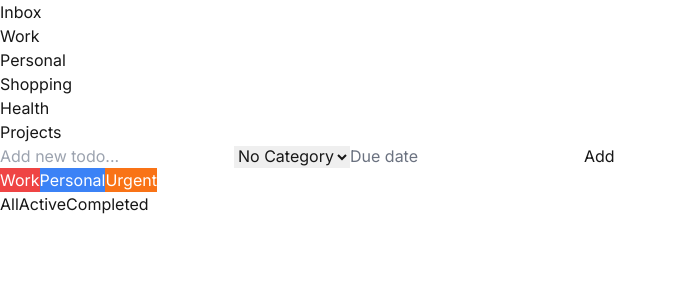
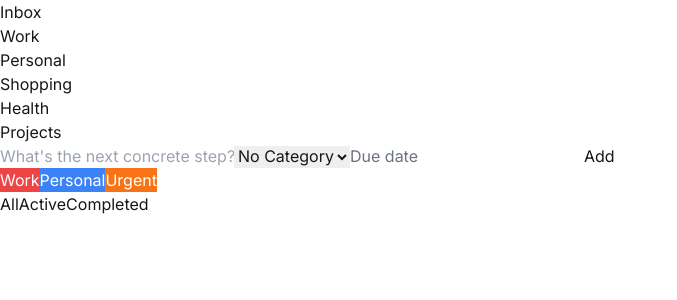
Before and after one commit to XaviGIT/todo-cockpit, a Next.js app: page / in a window 1280 px wide. Shown: the top 300 px of the page, without its empty margins (0-677 px from the left). Built offline with nearby package versions, Linux system fonts and the light colour scheme.

Commit message:
update on README

```diff
--- a/src/components/TodoList.tsx
+++ b/src/components/TodoList.tsx
@@ -77,7 +77,7 @@ export default function TodoList({ categories, selectedCategory }: Props) {
             value={newTodoTitle}
             onChange={e => setNewTodoTitle(e.target.value)}
             className="flex-1 rounded-lg border p-2 text-gray-900 placeholder:text-gray-500"
-            placeholder="Add new todo..."
+            placeholder="What's the next concrete step?"
           />
           <CategorySelect
             categories={categories}
```
Also changed, not shown: 1 other file (tests, documents, lock files or other folders).
